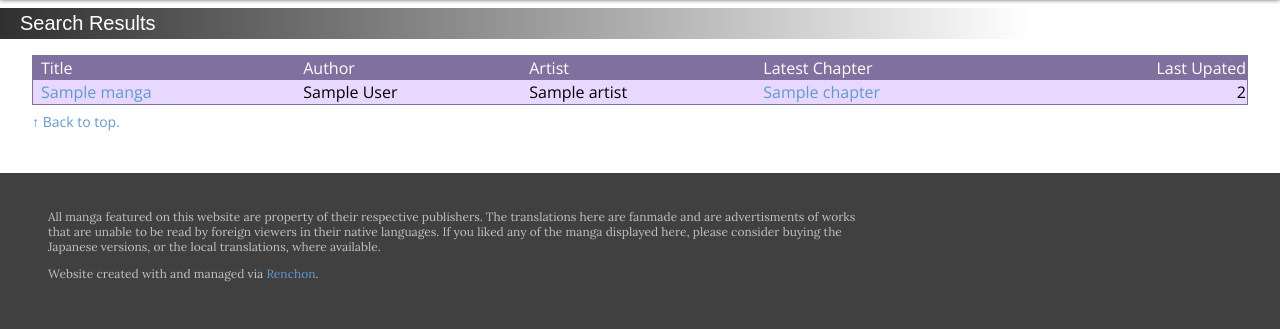
After one commit to cozziekuns/Renchon, a Flask app: template templates/search.html in a window 1280 px wide. The commit adds this page. Shown: the part 1015-1344 px from the top of the page. Run offline with Flask 2, Linux system fonts and the light colour scheme; the template is opened without the code that fills it: most values are stand-ins (such as "Sample title", 1, 10 or a date in 2020); some libraries are stand-ins or nearby versions; some web fonts are replaced.

Commit message:
added search, fixed footeR

```diff
--- a/renchon.py
+++ b/renchon.py
@@ -187,6 +187,27 @@ def update_date_list_full(manga, date_str):
 
     date_str.append("%s %s, %d" % (months[date.month], day, date.year))
 
+def create_manga_list(manga_query):
+    result = {}
+    result["chapters"] = []
+    result["chapter_urls"] = []
+    result["date_str"] = []
+    for manga in manga_query:
+        newest_chapter = manga.chapters.order_by("date_added desc").first()
+        if not newest_chapter:
+            continue
+        manga_url = url_for("view_manga", manga=manga.url)
+        result.setdefault("manga_list", []).append(manga.name)
+        result.setdefault("manga_urls", []).append(manga_url)
+        result.setdefault("authors", []).append(manga.author)
+        result.setdefault("artists", []).append(manga.author)
+
+        update_chapter_list(newest_chapter, manga, result["chapters"],
+            result["chapter_urls"])
+        update_date_list_full(manga, result["date_str"])
+
+    return result
+
 #===============================================================================
 # ** Views
 #===============================================================================
@@ -299,20 +320,6 @@ def delete_chapter():
 
     return redirect(url_for("admin"))
 
-# Manga Summary Page
-@app.route("/reader/<manga>")
-def view_manga(manga=None):
-    # Redirect to the index
-    if not manga:
-        redirect(url_for("index"))
-
-    # Make sure that a manga with that url exists
-    manga = Manga.query.filter_by(url=manga).first()
-    if manga is None:
-        return render_template("404.html"), 404
-
-    return render_template("manga.html", manga=manga)
-
 # Index
 @app.route("/reader")
 def index():
@@ -340,33 +347,35 @@ def index():
                             manga_urls=manga_urls, chapter_urls=chapter_urls,
                             date_str=date_str)
 
+# Manga Summary Page
+@app.route("/reader/<manga>")
+def view_manga(manga=None):
+    # Redirect to the index
+    if not manga:
+        redirect(url_for("index"))
+
+    # Make sure that a manga with that url exists
+    manga = Manga.query.filter_by(url=manga).first()
+    if manga is None:
+        return render_template("404.html"), 404
+
+    return render_template("manga.html", manga=manga)
+
+# Search
+@app.route("/reader/search", methods=["POST"])
+def search():
+    query = request.form["search"]
+    manga_list = Manga.query.filter(Manga.name.contains(query))
+    # Create a list of all manga that fits the search
+    kwargs = create_manga_list(manga_list)
+    return render_template("search.html", **kwargs)
+
 # Manga List
 @app.route("/reader/manga_list")
 def manga_list():
-    # Get all of the things to be displayed in this view
-    manga_list = []
-    manga_urls = []
-    authors = []
-    artists = []
-    chapters = []
-    chapter_urls = []
-    date_str = []
-    # Iterate through all of the manga in the database
-    for manga in Manga.query.order_by("name"):
-        newest_chapter = manga.chapters.order_by("date_added desc").first()
-        if not newest_chapter:
-            continue
-        manga_list.append(manga.name)
-        manga_urls.append(url_for("view_manga", manga=manga.url))
-        authors.append(manga.author)
-        artists.append(manga.artist)
-
-        update_chapter_list(newest_chapter, manga, chapters, chapter_urls)
-        update_date_list_full(manga, date_str)
-
-    return render_template("manga_list.html", manga_list=manga_list,
-        manga_urls=manga_urls, chapters=chapters, chapter_urls=chapter_urls,
-        authors=authors, artists=artists, date_str=date_str)
+    # Create a list of all manga ordered by their name
+    kwargs = create_manga_list(Manga.query.order_by("name"))
+    return render_template("manga_list.html", **kwargs)
 
 # Reader
 @app.route("/reader/<manga>/<chapter>")
--- a/static/renchon.js
+++ b/static/renchon.js
@@ -17,6 +17,8 @@ var pan_start_y = -1;
 
 // This is the main image that is displayed by the reader
 var manga_image = document.getElementById("manga");
+
+document.body.style.backgroundColor = "rgba(160, 160, 160, 255)";
 
 /* Preload Images */
 
--- a/static/style.css
+++ b/static/style.css
@@ -1,7 +1,8 @@
-body {
+html, body {
 	margin: 0;
   padding: 0;
 	font-family: "Open Sans", arial, sans-serif;
+	height: 100%;
 }
 
 a:link, a:visited {
@@ -12,6 +13,38 @@ a:link, a:visited {
 a:hover {
 	color: rgba(224, 96, 0, 255);
 }
+
+/* Wrapper */
+
+div#wrapper {
+	min-height: 100%;
+	position: relative;
+}
+
+div#content {
+	padding-bottom: 156px;
+}
+
+/* Footer */
+
+div#footer {
+	height: 156px;
+	position: absolute;
+	background-color: rgba(64, 64, 64, 255);
+	color: rgba(192, 192, 192, 255);
+	padding: 0em 3em;
+	bottom: 0;
+}
+
+span#footer_inner {
+	width: 70%;
+	display: inline-block;
+	margin-top: 2em;
+	font-family: Lora;
+	font-size: 12px;
+}
+
+/* Fullscreen */
 
 div#fullscreen {
 	padding: 32px;
@@ -307,20 +340,3 @@ div#back_to_top {
 	margin-right: auto;
 	font-size: 14px;
 }
-
-/* Footer */
-
-div#footer {
-	margin-top: 0;
-	background-color: rgba(64, 64, 64, 255);
-	color: rgba(192, 192, 192, 255);
-	padding: 2em 3em;
-}
-
-span#footer_inner {
-	display: inline-block;
-	left: 10%;
-	width: 70%;
-	font-family: Lora;
-	font-size: 12px;
-}
--- a/templates/base.html
+++ b/templates/base.html
@@ -17,14 +17,19 @@
     </ul>
     <ul class="navbar_list main_nav_list" id="navbar_right">
       <li>
-        <input id="searchbox" name="search" type="text" placeholder="Search">
-        <input id="search_submit" type="submit" value="Submit">
+        <form action={{ url_for("search") }} method=post>
+          <input id="searchbox" name="search" type="text" placeholder="Search"
+            required>
+          <input id="search_submit" type="submit" value="Submit">
+        </form>
       </li>
     </ul>
   </div>
 
-  {% block content %}
-  {% endblock %}
+  <div id="content">
+    {% block content %}
+    {% endblock %}
+  </div>
 
   <div id="footer">
     <span id="footer_inner">
--- a/templates/layout.html
+++ b/templates/layout.html
@@ -23,8 +23,10 @@
   </head>
 
   <body>
-    {% block startbody %}
-    {% endblock %}
+    <div id="wrapper">
+      {% block startbody %}
+      {% endblock %}
+    </div>
   </body>
 
 </html>
--- /dev/null
+++ b/templates/list.html
@@ -0,0 +1,37 @@
+{% extends "base.html" %}
+{% block content %}
+
+  <img id="banner" src="{{ url_for('static', filename='banner.png') }}">
+  {% block heading %}
+  {% endblock %}
+  <table id="manga_list">
+    <tr>
+      <th>Title</th>
+      <th>Author</th>
+      <th>Artist</th>
+      <th>Latest Chapter</th>
+      <th id="manga_list_date">Last Upated</th>
+    </tr>
+    {% for manga in manga_list %}
+      {% if loop.index0 % 2 == 1 %}
+        <tr class="alt">
+      {% else %}
+        <tr>
+      {% endif %}
+        <td><a href="{{ manga_urls[loop.index0] }}">{{ manga }}</a></td>
+        <td>{{ authors[loop.index0] }}</td>
+        <td>{{ artists[loop.index0] }}</td>
+        <td>
+          <a href="{{ chapter_urls[loop.index0] }}">
+            {{ chapters[loop.index0] }}
+          </a>
+        </td>
+        <td id="manga_list_date">{{ date_str[loop.index0] }}</td>
+      </tr>
+    {% endfor %}
+  </table>
+  <div id="back_to_top">
+    <a href="#">↑ Back to top.</a>
+  </div>
+
+{% endblock %}
--- /dev/null
+++ b/templates/search.html
@@ -0,0 +1,4 @@
+{% extends "list.html" %}
+{% block heading %}
+  <div id="heading"><span id="heading">Search Results</span></div>
+{% endblock %}
```
Also changed, not shown: templates/manga_list.html (+2 -34 lines).
